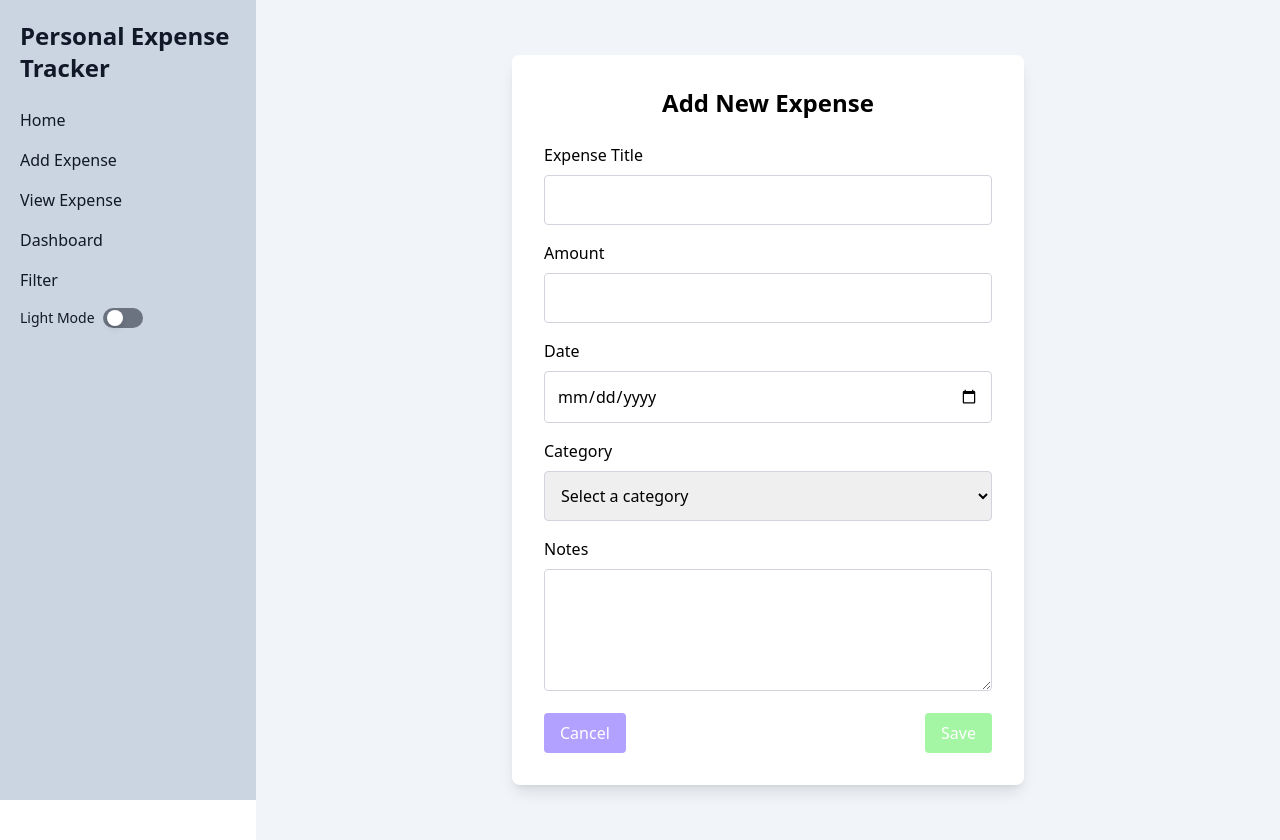
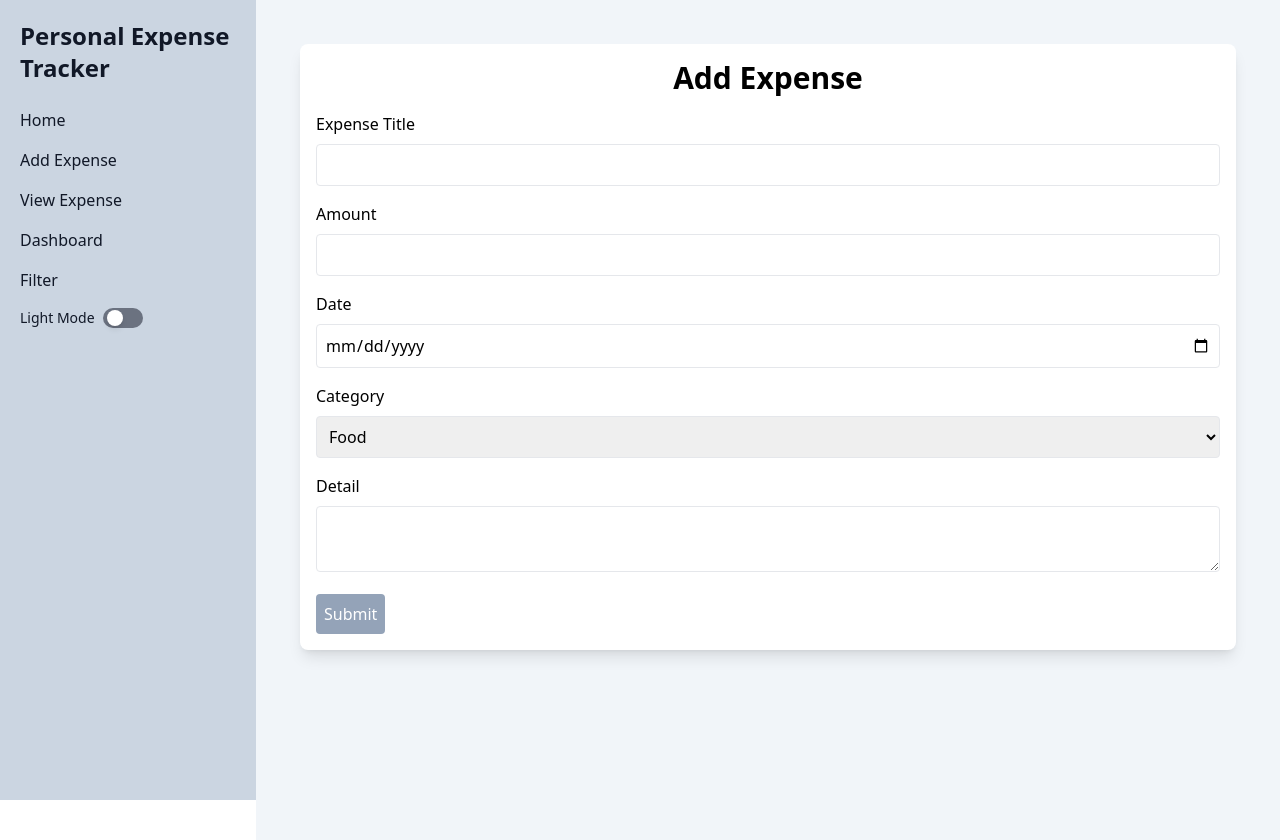
Before and after one commit to Elsabeth721/Gebeya, a React (Vite) app in the folder Frontend/PersonalExpenseTracker/: page /addExpense in a window 1280 px wide. Built offline with nearby package versions, Linux system fonts and the light colour scheme.

Commit message:
Local storage added for add expense

```diff
--- a/Frontend/PersonalExpenseTracker/src/components/AddExpense.jsx
+++ b/Frontend/PersonalExpenseTracker/src/components/AddExpense.jsx
@@ -1,121 +1,61 @@
-import React, { useState } from 'react';
+import React, { useState } from 'react'
 
 const AddExpense = () => {
-  const [formData, setFormData] = useState({
-    title: '',
+  const [expense, setExpense]=useState({
+    name: '',
     amount: '',
-    date: '',
-    category: '',
-    notes: '',
+    date:'',
+    category:'',
+    detail: '',
   });
-
-  const handleChange = (e) => {
-    setFormData({ ...formData, [e.target.name]: e.target.value });
+  const handleChange =(e)=>{
+    const {name, value} = e.target;
+    setExpense({...expense, [name]:value});
   };
-
-  const handleSubmit = (e) => {
+  const handleSubmit =(e)=>{
     e.preventDefault();
-    console.log(formData);
-  };
-
+    const expenselist =JSON.parse(localStorage.getItem('expenselist')) || [];
+    expenselist.push(expense);
+    localStorage.setItem('expenselist', JSON.stringify(expenselist));
+    setExpense({name :' ', amount: '', date:'', category:'', detail:''});
+    alert('Expense added!!!');
+  }
   return (
-    <div className=" min-h-screen flex items-center justify-center">
-      <div className="bg-containerBackground max-w-lg w-full p-8 rounded-lg shadow-lg">
-        <h2 className="text-titleText text-2xl font-semibold mb-6 text-center">Add New Expense</h2>
-        <form onSubmit={handleSubmit}>
-          <div className="mb-4">
-            <label htmlFor="title" className="block text-subtitleText font-medium mb-2">
-              Expense Title
-            </label>
-            <input
-              type="text"
-              id="title"
-              name="title"
-              value={formData.title}
-              onChange={handleChange}
-              className="w-full p-3 border border-gray-300 rounded focus:outline-none focus:ring-2 focus:ring-lightBlue"
-              required
-            />
+    <div className='min-h-screen p-6 items-center justify-center'>
+    <div className='bg-white rounded-lg shadow-lg p-4'>
+      <h1 className='mb-4 text-center text-3xl font-semibold'>Add Expense</h1>
+      <form onSubmit={handleSubmit} className=''>
+        <div className='mb-4'>
+          <label className='block mb-2'>Expense Title</label>
+          <input type="text" name='name' value={expense.name} onChange={handleChange} className='w-full p-2 border rounded' required/>
         </div>
-          <div className="mb-4">
-            <label htmlFor="amount" className="block text-subtitleText font-medium mb-2">
-              Amount
-            </label>
-            <input
-              type="number"
-              id="amount"
-              name="amount"
-              value={formData.amount}
-              onChange={handleChange}
-              className="w-full p-3 border border-gray-300 rounded focus:outline-none focus:ring-2 focus:ring-lightBlue"
-              required
-            />
+        <div className='mb-4'>
+          <label className='block mb-2'>Amount</label>
+          <input type="number" name='amount' value={expense.amount} onChange={handleChange} className='w-full p-2 border rounded' required/>
         </div>
-          <div className="mb-4">
-            <label htmlFor="date" className="block text-subtitleText font-medium mb-2">
-              Date
-            </label>
-            <input
-              type="date"
-              id="date"
-              name="date"
-              value={formData.date}
-              onChange={handleChange}
-              className="w-full p-3 border border-gray-300 rounded focus:outline-none focus:ring-2 focus:ring-lightBlue"
-              required
-            />
+        <div className='mb-4'>
+          <label className='block mb-2'>Date</label>
+          <input type="date" name='date' value={expense.date} onChange={handleChange} className='w-full p-2 border rounded' required/>
         </div>
-          <div className="mb-4">
-            <label htmlFor="category" className="block text-subtitleText font-medium mb-2">
-              Category
-            </label>
-            <select
-              id="category"
-              name="category"
-              value={formData.category}
-              onChange={handleChange}
-              className="w-full p-3 border border-gray-300 rounded focus:outline-none focus:ring-2 focus:ring-lightBlue"
-              required
-            >
-              <option value="">Select a category</option>
+        <div className='mb-4'>
+          <label className='block mb-2'>Category</label>
+          <select name="category" id="category" className='w-full p-2 rounded border'>
             <option value="food">Food</option>
             <option value="transport">Transport</option>
             <option value="entertainment">Entertainment</option>
             <option value="others">Others</option>
           </select>
         </div>
-          <div className="mb-4">
-            <label htmlFor="notes" className="block text-subtitleText font-medium mb-2">
-              Notes
-            </label>
-            <textarea
-              id="notes"
-              name="notes"
-              value={formData.notes}
-              onChange={handleChange}
-              className="w-full p-3 border border-gray-300 rounded focus:outline-none focus:ring-2 focus:ring-lightBlue"
-              rows="4"
-            />
+        <div className='mb-4'>
+          <label className='block mb-2'>Detail</label>
+          <textarea name="detail" id="detail" className='w-full p-2 border rounded'></textarea>
         </div>
-          <div className="flex justify-between">
-          <button
-              type="button"
-              className="bg-lightBlue text-white py-2 px-4 rounded hover:bg-blue-600 focus:outline-none focus:ring-2 focus:ring-red-300"
-            >
-              Cancel
-            </button>
-            <button
-              type="submit"
-              className="bg-lightGreen text-white py-2 px-4 rounded hover:bg-green-500 focus:outline-none focus:ring-2 focus:ring-green-300"
-            >
-              Save
-            </button>
+        <button type='submit' className='bg-slate-400 p-2 rounded text-white'>Submit</button>
+      </form>
 
     </div>
-        </form>
     </div>
-    </div>
-  );
-};
+  )
+}
 
-export default AddExpense;
+export default AddExpense
```
Also changed, not shown: Frontend/PersonalExpenseTracker/src/components/ViewExpense.jsx (line endings or trailing spaces). Lines whose indentation alone changed are shown as unchanged.
